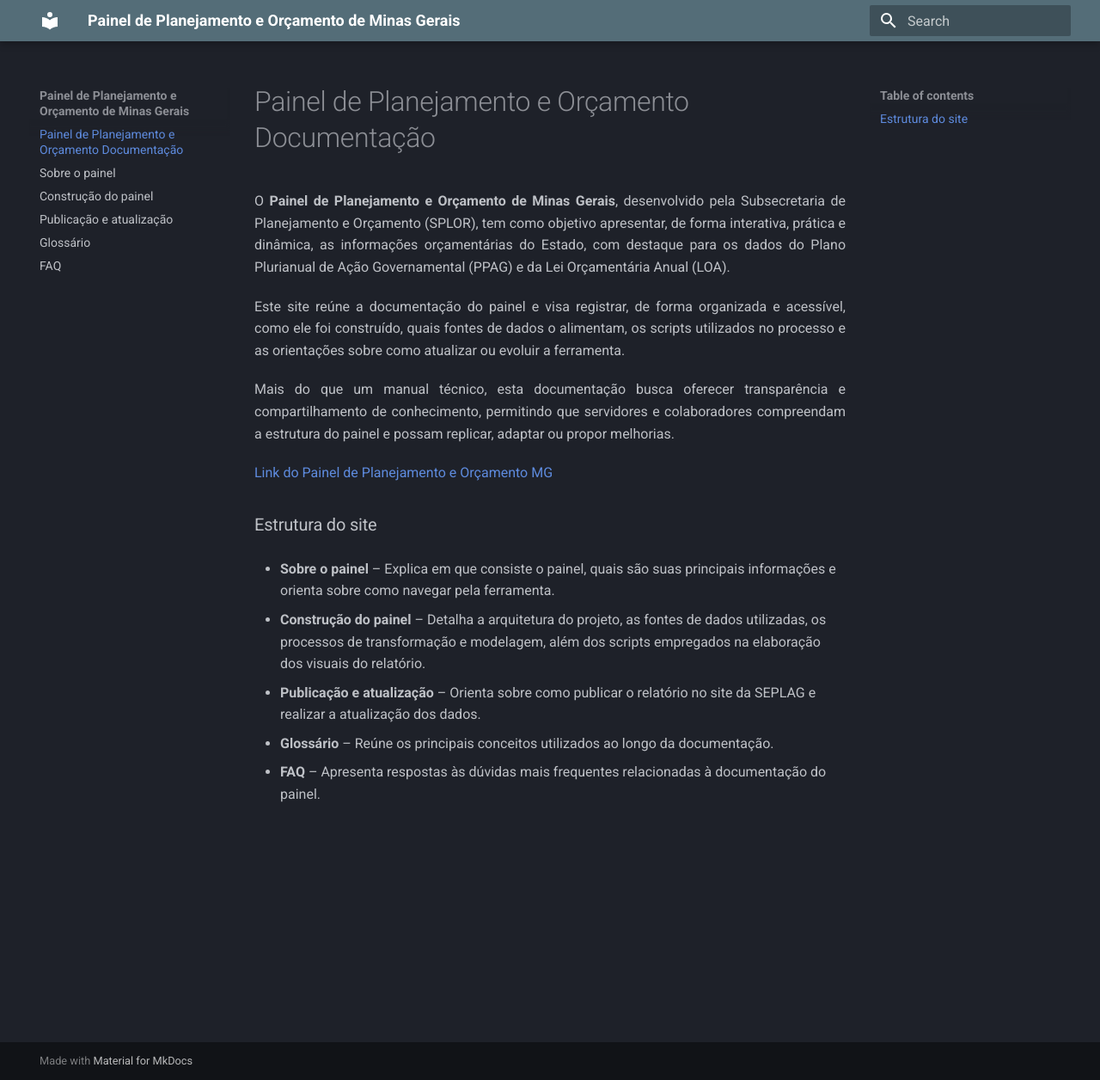
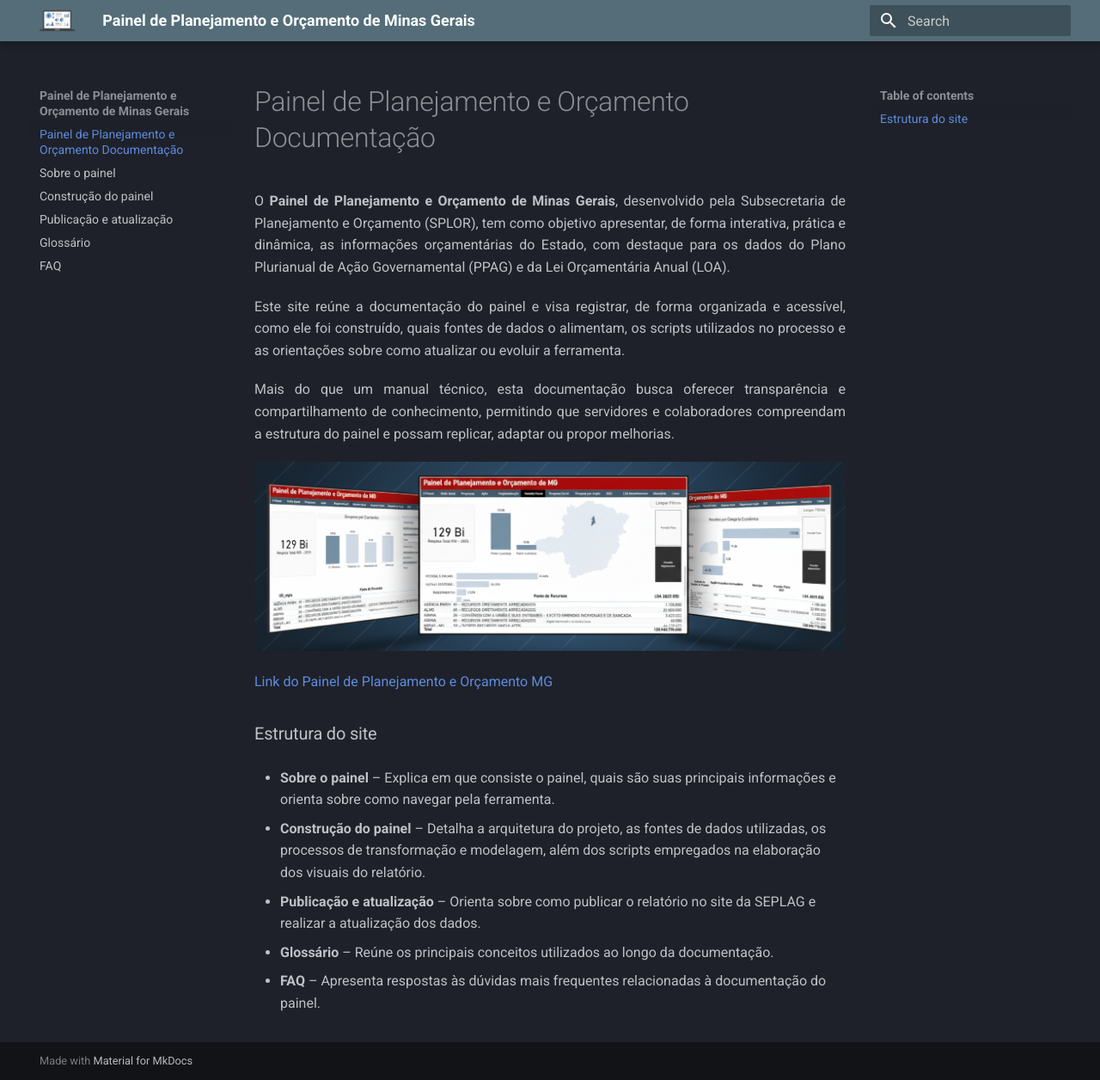
Before and after one commit to vivigoncalvesportonascimento/site-painel-ppag-loa, an MkDocs documentation site: the page built from docs/index.md, in a window 1280 px wide and 1256 px high. Shown: the whole window at 86% size. Built offline with MkDocs 1.6.1 and Material for MkDocs 9.7.7, drawn with Linux system fonts in a browser that asks for light colours.

Commit message:
Inclui imagem no index.md e altera logo

```diff
--- a/docs/index.md
+++ b/docs/index.md
@@ -11,6 +11,9 @@ Este site reúne a documentação do painel e visa registrar, de forma organizad
 <div style="text-align: justify; margin-bottom: 20px;">
 Mais do que um manual técnico, esta documentação busca oferecer transparência e compartilhamento de conhecimento, permitindo que servidores e colaboradores compreendam a estrutura do painel e possam replicar, adaptar ou propor melhorias.
 </div>
+
+![Descrição da imagem](assets/imagem_painel_ia.png)
+
 
 [Link do Painel de Planejamento e Orçamento MG](https://app.powerbi.com/view?r=eyJrIjoiMjcyMjkxYzEtODZmYS00OTQyLTg1YzctOWVhNDE3MWFhMjdjIiwidCI6ImU1ZDNhZTdjLTliMzgtNDhkZS1hMDg3LWY2NzM0YTI4NzU3NCJ9)
 
--- a/mkdocs.yml
+++ b/mkdocs.yml
@@ -8,6 +8,7 @@ theme:
   font:
     text: Roboto
     code: Roboto Mono
+  logo: assets/icone_bi2.png
 
 nav:
   - Painel de Planejamento e Orçamento  Documentação: index.md
```
Also changed, not shown: docs/assets/imagem.md (deleted).
